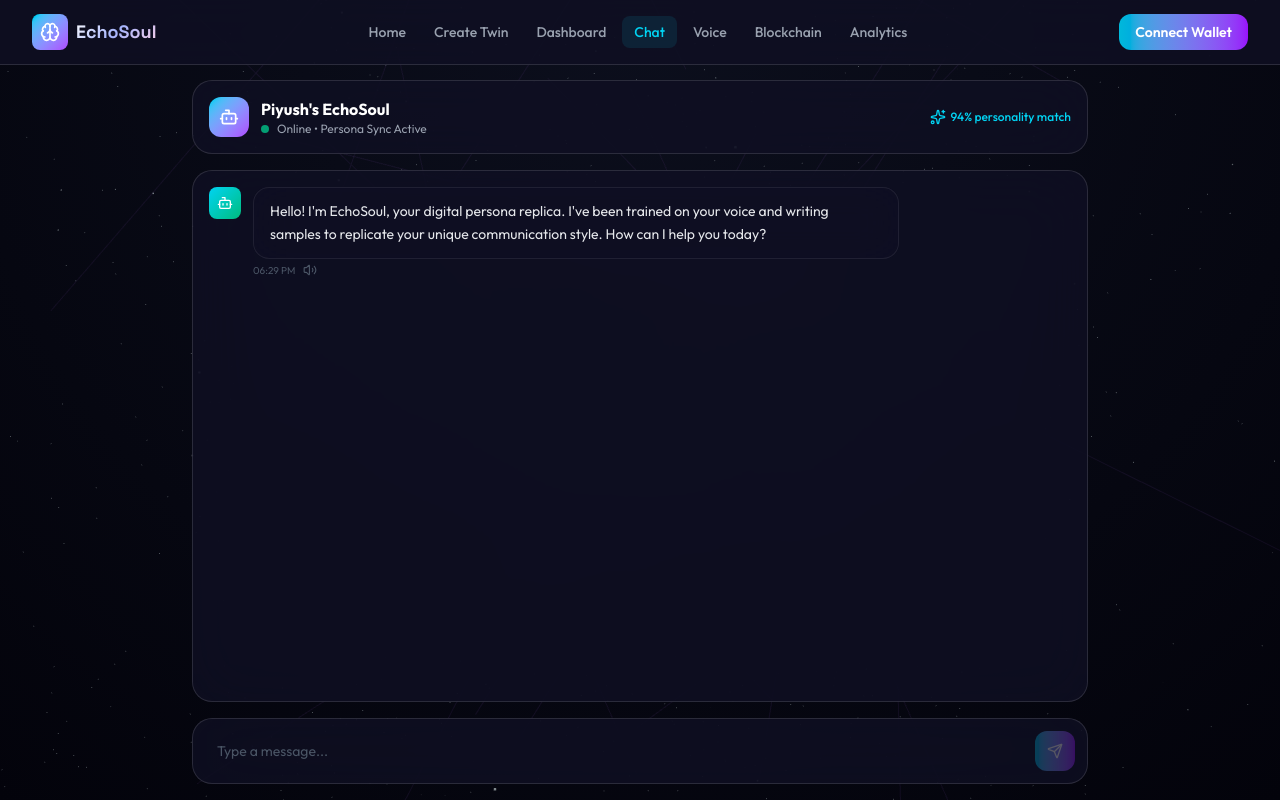
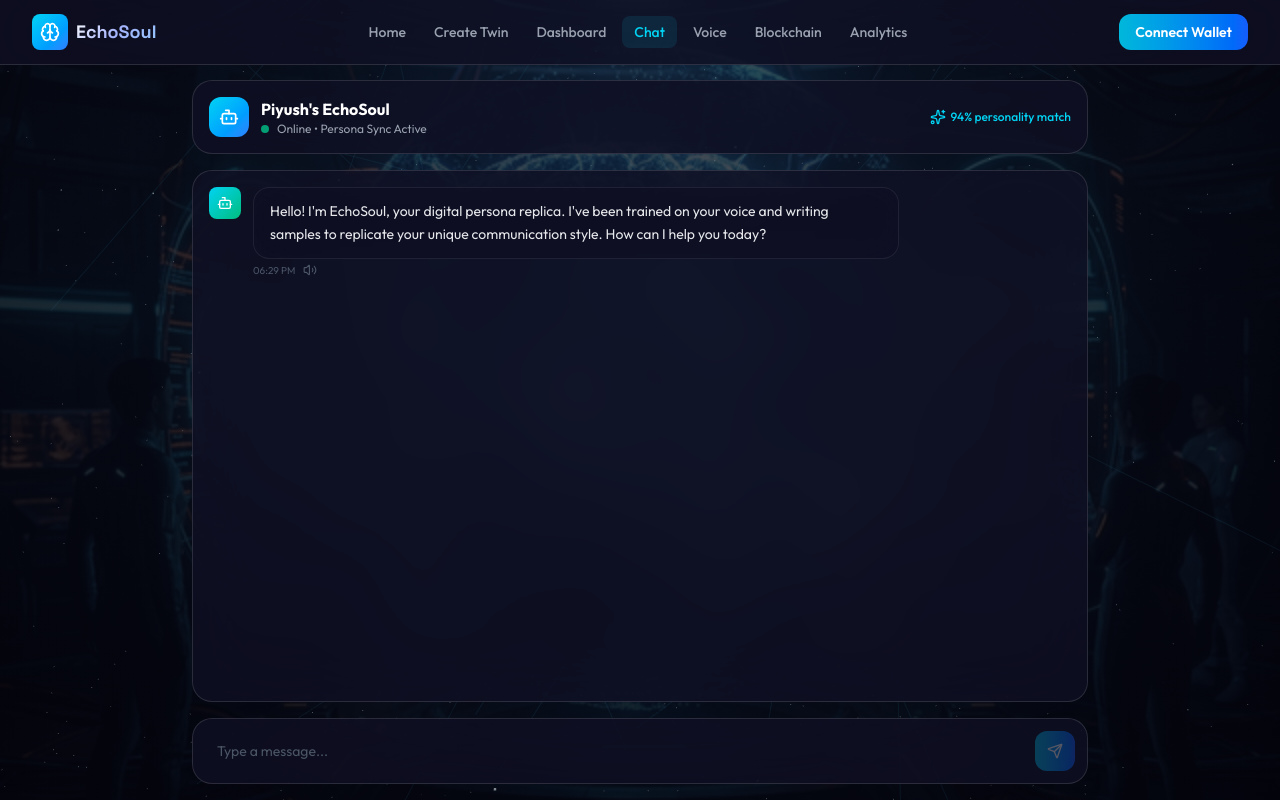
Before and after one commit to Leibnitz28/aitwin, a Next.js app: page /chat in a window 1280 px wide. Built offline with nearby package versions, Linux system fonts and the light colour scheme.

Commit message:
Update platform branding to match cinematic neon blue AI Brain theme

```diff
--- a/src/app/analytics/page.tsx
+++ b/src/app/analytics/page.tsx
@@ -98,7 +98,7 @@
                 <div className="grid grid-cols-2 lg:grid-cols-4 gap-4 mb-8">
                     {[
                         { label: 'Total Conversations', value: analytics?.total_conversations || 0, change: '+12%', icon: MessageSquare, color: 'from-cyan-400 to-blue-500' },
-                        { label: 'Active Users', value: analytics?.active_users || 1, change: '+8%', icon: Users, color: 'from-purple-400 to-pink-500' },
+                        { label: 'Active Users', value: analytics?.active_users || 1, change: '+8%', icon: Users, color: 'from-blue-400 to-sky-500' },
                         { label: 'Accuracy Score', value: `${analytics?.avg_accuracy || 94.2}%`, change: '+2.1%', icon: Brain, color: 'from-emerald-400 to-cyan-500' },
                         { label: 'Avg Response Time', value: `${analytics?.avg_response_time || 1.3}s`, change: '-0.2s', icon: Activity, color: 'from-amber-400 to-orange-500' },
                     ].map((stat, i) => (
@@ -175,7 +175,7 @@
                     {/* Radar Chart */}
                     <GlassCard hover={false}>
                         <h3 className="text-white font-bold mb-6 flex items-center gap-2">
-                            <Brain className="w-5 h-5 text-purple-400" />
+                            <Brain className="w-5 h-5 text-blue-400" />
                             Personality Profile
                         </h3>
                         <div className="h-72">
--- a/src/app/blockchain/page.tsx
+++ b/src/app/blockchain/page.tsx
@@ -104,13 +104,13 @@
                     {/* Twin Token */}
                     <GlassCard delay={0.1}>
                         <div className="flex items-center gap-3 mb-4">
-                            <div className="w-10 h-10 rounded-xl bg-gradient-to-br from-purple-500 to-pink-600 flex items-center justify-center">
+                            <div className="w-10 h-10 rounded-xl bg-gradient-to-br from-blue-500 to-sky-600 flex items-center justify-center">
                                 <Hash className="w-5 h-5 text-white" />
                             </div>
                             <h3 className="text-white font-bold">Twin Token ID</h3>
                         </div>
                         <div className="flex items-center gap-2 glass p-3 rounded-xl">
-                            <p className="text-purple-400 font-mono text-sm flex-1">AI-TWIN {blockchainData.tokenId}</p>
+                            <p className="text-blue-400 font-mono text-sm flex-1">AI-TWIN {blockchainData.tokenId}</p>
                             <button
                                 onClick={() => copyToClipboard(blockchainData.tokenId, 'token')}
                                 className="text-gray-500 hover:text-white transition-colors flex-shrink-0"
--- a/src/app/chat/page.tsx
+++ b/src/app/chat/page.tsx
@@ -101,15 +101,15 @@
     };
 
     return (
-        <div className="h-[calc(100dvh-64px)] flex flex-col px-4 py-4">
-            <div className="max-w-4xl mx-auto w-full flex flex-col h-full">
+        <div className="h-[calc(100dvh-64px)] flex flex-col px-4 py-4 relative z-10">
+            <div className="max-w-4xl mx-auto w-full flex flex-col h-full relative z-10">
                 {/* Header */}
                 <motion.div
                     initial={{ opacity: 0, y: -10 }}
                     animate={{ opacity: 1, y: 0 }}
                     className="glass-strong p-4 rounded-2xl mb-4 flex items-center gap-3"
                 >
-                    <div className="w-10 h-10 rounded-xl bg-gradient-to-br from-cyan-400 to-purple-500 flex items-center justify-center">
+                    <div className="w-10 h-10 rounded-xl bg-gradient-to-br from-cyan-400 to-blue-500 flex items-center justify-center">
                         <Bot className="w-5 h-5 text-white" />
                     </div>
                     <div>
@@ -137,7 +137,7 @@
                             <div className={`max-w-[80%] flex gap-3 ${msg.sender === 'user' ? 'flex-row-reverse' : ''}`}>
                                 <div
                                     className={`w-8 h-8 rounded-lg flex items-center justify-center flex-shrink-0 ${msg.sender === 'user'
-                                        ? 'bg-gradient-to-br from-blue-500 to-purple-600'
+                                        ? 'bg-gradient-to-br from-blue-500 to-blue-600'
                                         : 'bg-gradient-to-br from-cyan-400 to-emerald-500'
                                         }`}
                                 >
@@ -146,7 +146,7 @@
                                 <div>
                                     <div
                                         className={`px-4 py-3 rounded-2xl text-sm leading-relaxed ${msg.sender === 'user'
-                                            ? 'bg-gradient-to-r from-blue-600/40 to-purple-600/40 text-white rounded-tr-md'
+                                            ? 'bg-gradient-to-r from-blue-600/40 to-blue-600/40 text-white rounded-tr-md'
                                             : 'glass text-gray-200 rounded-tl-md'
                                             }`}
                                     >
@@ -201,7 +201,7 @@
                     <button
                         onClick={sendMessage}
                         disabled={!input.trim()}
-                        className="w-10 h-10 rounded-xl bg-gradient-to-r from-cyan-500 to-purple-600 flex items-center justify-center text-white hover:shadow-[0_0_20px_rgba(0,245,255,0.3)] transition-all hover:scale-105 disabled:opacity-30"
+                        className="w-10 h-10 rounded-xl bg-gradient-to-r from-cyan-500 to-blue-600 flex items-center justify-center text-white hover:shadow-[0_0_20px_rgba(0,245,255,0.3)] transition-all hover:scale-105 disabled:opacity-30"
                     >
                         <Send className="w-4 h-4" />
                     </button>
--- a/src/app/components/Navbar.tsx
+++ b/src/app/components/Navbar.tsx
@@ -32,7 +32,7 @@
                 <div className="flex items-center justify-between h-16">
                     {/* Logo */}
                     <Link href="/" className="flex items-center gap-2 group">
-                        <div className="w-9 h-9 rounded-lg bg-gradient-to-br from-cyan-400 to-purple-500 flex items-center justify-center group-hover:shadow-[0_0_20px_rgba(0,245,255,0.4)] transition-shadow">
+                        <div className="w-9 h-9 rounded-lg bg-gradient-to-br from-cyan-400 to-blue-500 flex items-center justify-center group-hover:shadow-[0_0_20px_rgba(0,245,255,0.4)] transition-shadow">
                             <Brain className="w-5 h-5 text-white" />
                         </div>
                         <span className="text-lg font-bold gradient-text hidden sm:block">EchoSoul</span>
@@ -56,7 +56,7 @@
 
                     {/* Connect Wallet */}
                     <div className="hidden md:block">
-                        <button className="px-4 py-2 rounded-xl bg-gradient-to-r from-cyan-500 to-purple-600 text-white text-sm font-semibold hover:shadow-[0_0_25px_rgba(0,245,255,0.3)] transition-all hover:scale-105">
+                        <button className="px-4 py-2 rounded-xl bg-gradient-to-r from-cyan-500 to-blue-600 text-white text-sm font-semibold hover:shadow-[0_0_25px_rgba(0,245,255,0.3)] transition-all hover:scale-105">
                             Connect Wallet
                         </button>
                     </div>
@@ -92,7 +92,7 @@
                                 {link.label}
                             </Link>
                         ))}
-                        <button className="mt-2 px-4 py-2.5 rounded-xl bg-gradient-to-r from-cyan-500 to-purple-600 text-white text-sm font-semibold">
+                        <button className="mt-2 px-4 py-2.5 rounded-xl bg-gradient-to-r from-cyan-500 to-blue-600 text-white text-sm font-semibold">
                             Connect Wallet
                         </button>
                     </div>
--- a/src/app/components/Scene3DBackground.tsx
+++ b/src/app/components/Scene3DBackground.tsx
@@ -73,7 +73,7 @@
                 return (
                     <primitive
                         key={i}
-                        object={new THREE.Line(geometry, new THREE.LineBasicMaterial({ color: '#8b5cf6', transparent: true, opacity: 0.08 }))}
+                        object={new THREE.Line(geometry, new THREE.LineBasicMaterial({ color: '#0ea5e9', transparent: true, opacity: 0.08 }))}
                     />
                 );
             })}
--- a/src/app/globals.css
+++ b/src/app/globals.css
@@ -20,7 +20,11 @@
 }
 
 body {
-  background: radial-gradient(circle at top, #0c0f1d, var(--dark-bg));
+  background-image:
+    radial-gradient(circle at top, rgba(12, 15, 29, 0.7), rgba(3, 3, 11, 0.95)),
+    url('/ai_brain_bg.png');
+  background-size: cover;
+  background-position: center;
   background-attachment: fixed;
   color: #f8fafc;
   font-family: 'Outfit', 'Segoe UI', -apple-system, sans-serif;
@@ -62,10 +66,9 @@
   border-radius: 20px;
 }
 
-/* Neon Glow */
 .neon-glow {
   box-shadow: 0 0 15px rgba(0, 245, 255, 0.15),
-    0 0 40px rgba(139, 92, 246, 0.08);
+    0 0 40px rgba(96, 165, 250, 0.08);
 }
 
 .neon-text {
@@ -75,7 +78,7 @@
 
 /* Gradients */
 .gradient-text {
-  background: linear-gradient(135deg, #ffffff, #a5b4fc, #fbcfe8);
+  background: linear-gradient(135deg, #ffffff, #a5b4fc, #93c5fd);
   -webkit-background-clip: text;
   -webkit-text-fill-color: transparent;
   background-clip: text;
@@ -92,7 +95,7 @@
   inset: 0;
   border-radius: inherit;
   padding: 1px;
-  background: linear-gradient(135deg, rgba(165, 180, 252, 0.4), rgba(192, 132, 252, 0.4), rgba(251, 207, 232, 0.4));
+  background: linear-gradient(135deg, rgba(165, 180, 252, 0.4), rgba(96, 165, 250, 0.4), rgba(34, 211, 238, 0.4));
   mask: linear-gradient(#fff 0 0) content-box, linear-gradient(#fff 0 0);
   mask-composite: exclude;
   -webkit-mask-composite: xor;
--- a/src/app/page.tsx
+++ b/src/app/page.tsx
@@ -21,7 +21,7 @@
     icon: Mic,
     title: 'Voice Cloning',
     desc: 'ElevenLabs voice synthesis creates a perfect digital replica of your voice patterns.',
-    color: 'from-purple-400 to-pink-500',
+    color: 'from-blue-400 to-sky-500',
     glow: 'rgba(139, 92, 246, 0.2)',
   },
   {
@@ -112,7 +112,7 @@
             className="flex flex-col sm:flex-row items-center justify-center gap-4"
           >
             <Link href="/create-twin">
-              <button className="group px-8 py-4 rounded-2xl bg-gradient-to-r from-cyan-500 to-purple-600 text-white font-bold text-lg hover:shadow-[0_0_40px_rgba(0,245,255,0.3)] transition-all hover:scale-105 flex items-center gap-2">
+              <button className="group px-8 py-4 rounded-2xl bg-gradient-to-r from-cyan-500 to-blue-600 text-white font-bold text-lg hover:shadow-[0_0_40px_rgba(0,245,255,0.3)] transition-all hover:scale-105 flex items-center gap-2">
                 Create Your Twin
                 <ArrowRight className="w-5 h-5 group-hover:translate-x-1 transition-transform" />
               </button>
@@ -274,7 +274,7 @@
             Join the future of digital identity. Your EchoSoul is waiting to be born.
           </p>
           <Link href="/create-twin">
-            <button className="px-10 py-4 rounded-2xl bg-gradient-to-r from-cyan-500 to-purple-600 text-white font-bold text-lg hover:shadow-[0_0_40px_rgba(0,245,255,0.3)] transition-all hover:scale-105">
+            <button className="px-10 py-4 rounded-2xl bg-gradient-to-r from-cyan-500 to-blue-600 text-white font-bold text-lg hover:shadow-[0_0_40px_rgba(0,245,255,0.3)] transition-all hover:scale-105">
               Get Started Now
             </button>
           </Link>
--- a/src/app/voice/page.tsx
+++ b/src/app/voice/page.tsx
@@ -73,7 +73,7 @@
                                             repeat: Infinity,
                                             repeatType: 'reverse',
                                         }}
-                                        className="w-1.5 rounded-full bg-gradient-to-t from-cyan-400 to-purple-500"
+                                        className="w-1.5 rounded-full bg-gradient-to-t from-cyan-400 to-blue-500"
                                         style={{ minHeight: 10 }}
                                     />
                                 ))}
@@ -110,7 +110,7 @@
                             onClick={toggleListening}
                             className={`w-20 h-20 rounded-full flex items-center justify-center transition-all ${isListening
                                 ? 'bg-red-500 shadow-[0_0_40px_rgba(239,68,68,0.4)] animate-pulse'
-                                : 'bg-gradient-to-r from-cyan-500 to-purple-600 shadow-[0_0_30px_rgba(0,245,255,0.3)] hover:shadow-[0_0_50px_rgba(0,245,255,0.4)]'
+                                : 'bg-gradient-to-r from-cyan-500 to-blue-600 shadow-[0_0_30px_rgba(0,245,255,0.3)] hover:shadow-[0_0_50px_rgba(0,245,255,0.4)]'
                                 }`}
                         >
                             {isListening ? <MicOff className="w-8 h-8 text-white" /> : <Mic className="w-8 h-8 text-white" />}
@@ -149,7 +149,7 @@
                                 >
                                     <div
                                         className={`w-8 h-8 rounded-lg flex-shrink-0 flex items-center justify-center ${msg.sender === 'user'
-                                            ? 'bg-gradient-to-br from-blue-500 to-purple-600'
+                                            ? 'bg-gradient-to-br from-blue-500 to-blue-600'
                                             : 'bg-gradient-to-br from-cyan-400 to-emerald-500'
                                             }`}
                                     >
```
Also changed, not shown: src/app/create-twin/page.tsx (+9 -9 lines), src/app/dashboard/page.tsx (+4 -4 lines), public/ai_brain_bg.png (added).
